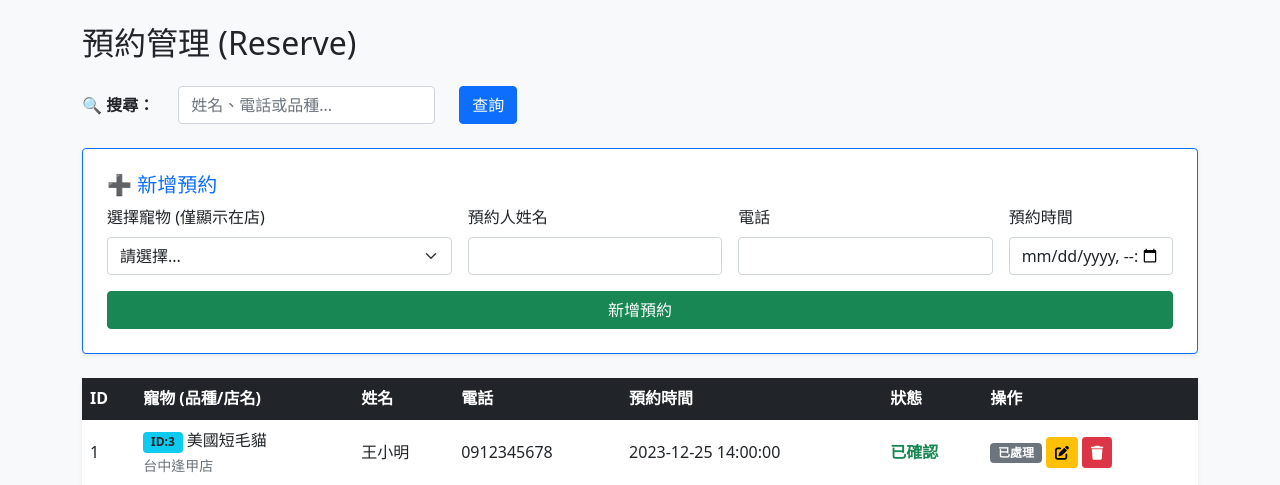
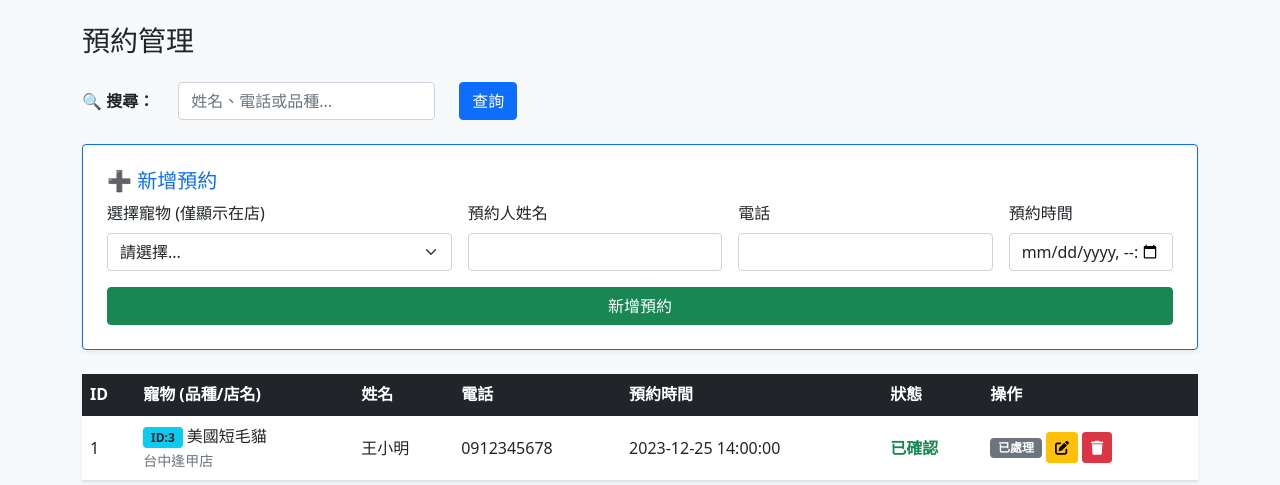
Before and after one commit to Serenetaytay/database_project, a PHP site: page /reserve_mngt.php in a window 1280 px wide. Shown: the part 56-541 px from the top of the page. Run offline with PHP 8.4, Linux system fonts and the light colour scheme; data comes from the database, SQL or seed files in the repository.

Commit message:
Update reserve_mngt.php

```diff
--- a/admin/reserve_mngt.php
+++ b/admin/reserve_mngt.php
@@ -96,7 +96,7 @@ $sql_query .= " ORDER BY reserve.time DESC";
 <body class="bg-light">
     <?php include 'navbar.php'; ?>
     <div class="container mt-4">
-        <h2 class="mb-4">預約管理 (Reserve)</h2>
+        <h3 class="mb-4">預約管理</h3>
 
         <!-- 搜尋欄位 -->
         <form method="get" class="row mb-4 align-items-center">
```
